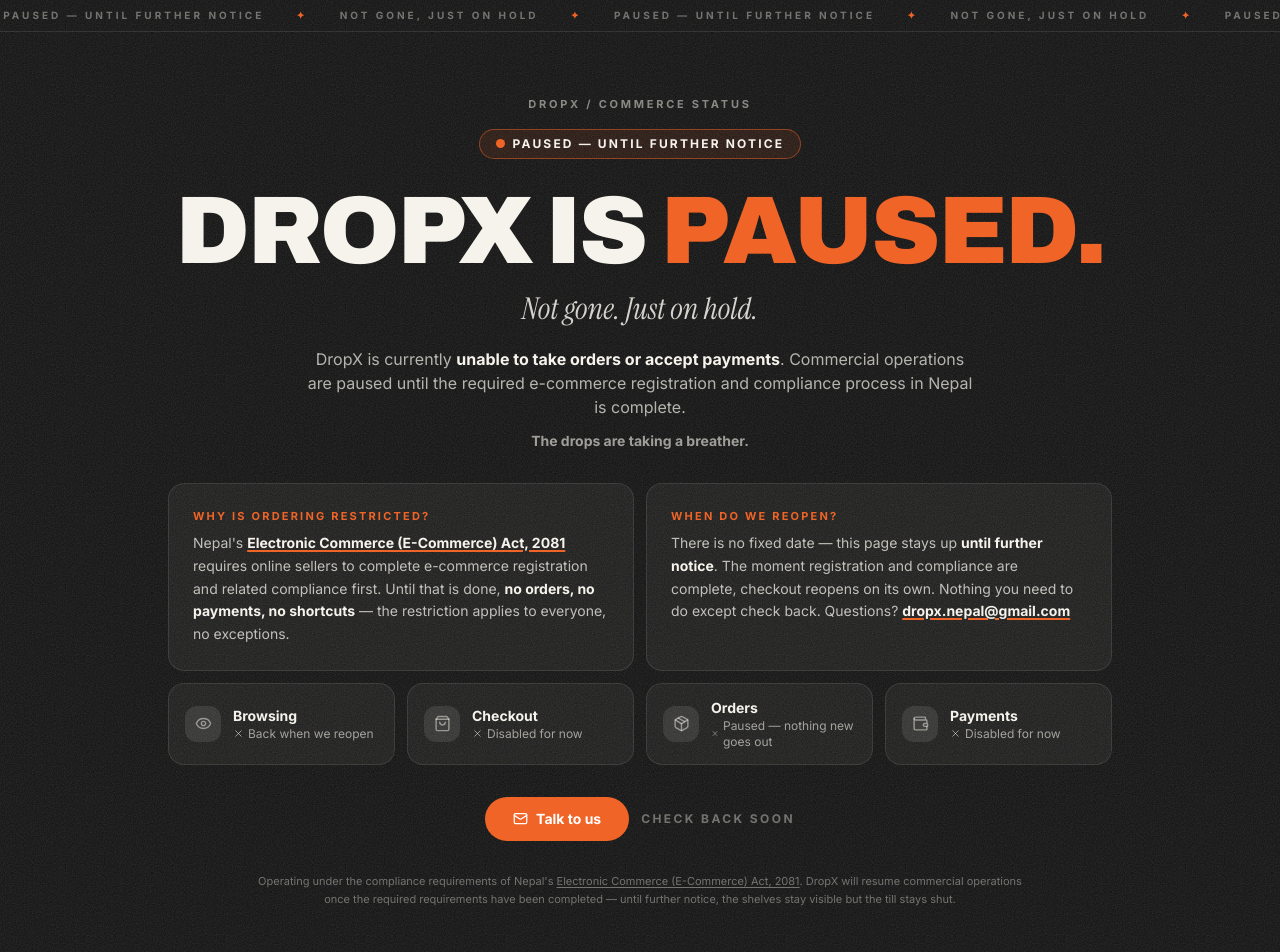
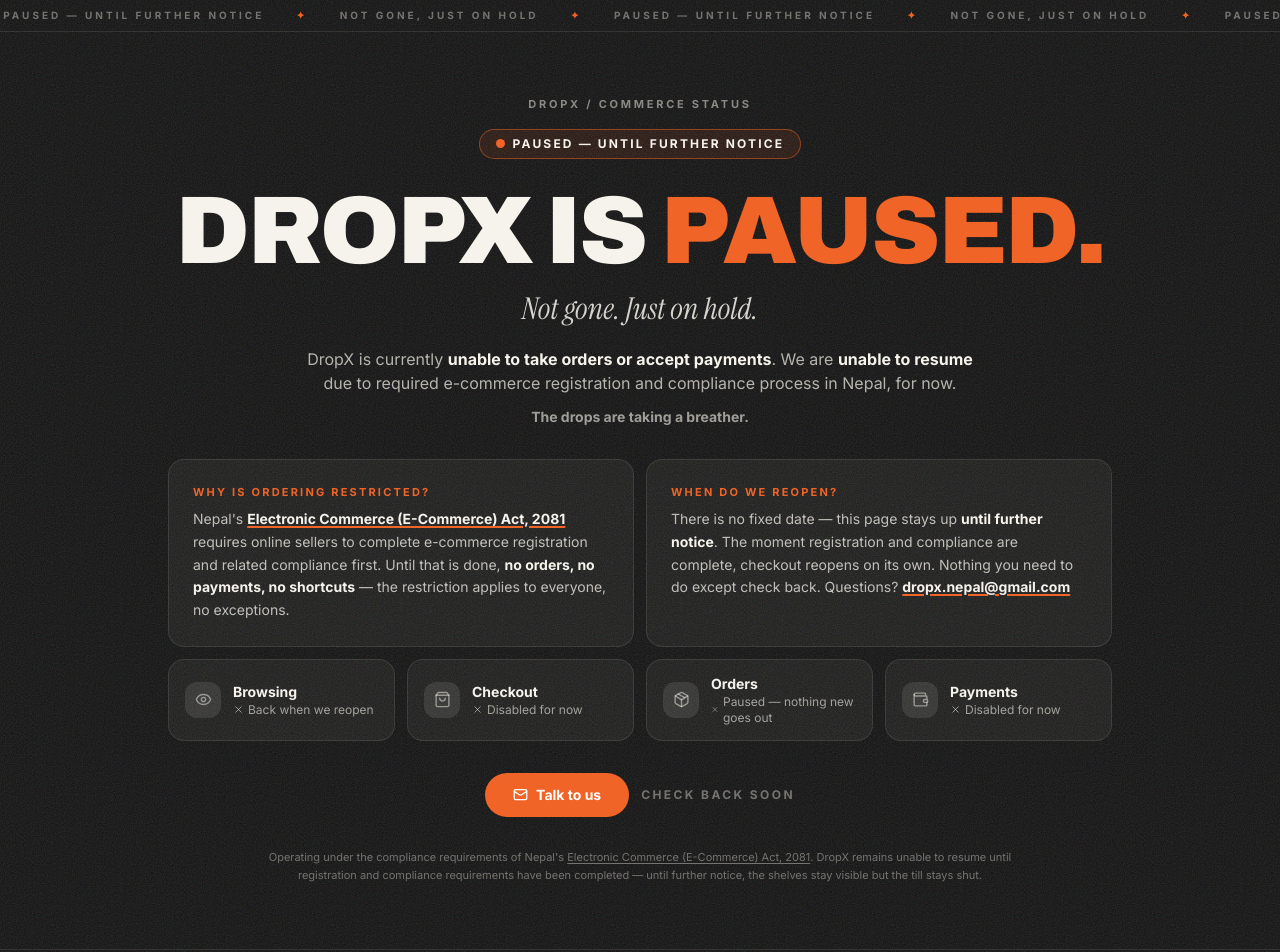
Before and after one commit to ninjacoder26/DropX, a React (Vite) app: page /pause in a window 1280 px wide. Shown: the top 952 px of the page. Built offline with nearby package versions, Linux system fonts and the light colour scheme; no server answers; the database is empty.

Commit message:
Inability framing across pause copy

```diff
--- a/src/components/PausePage.tsx
+++ b/src/components/PausePage.tsx
@@ -52,8 +52,8 @@
         </p>
         <p className="reveal reveal-2 mx-auto mt-5 max-w-2xl text-center text-[15px] leading-relaxed text-paper/70 sm:text-base">
           DropX is currently <strong className="text-paper">unable to take orders or accept
-          payments</strong>. Commercial operations are paused until the required e-commerce
-          registration and compliance process in Nepal is complete.
+          payments</strong>. We are <strong className="text-paper">unable to resume</strong> due to
+          required e-commerce registration and compliance process in Nepal, for now.
         </p>
         <p className="reveal reveal-2 mt-3 text-center text-sm font-bold text-paper/60">
           The drops are taking a breather.
@@ -141,7 +141,7 @@
           >
             Electronic Commerce (E-Commerce) Act, 2081
           </a>
-          . DropX will resume commercial operations once the required requirements have been
+          . DropX remains unable to resume until registration and compliance requirements have been
           completed — until further notice, the shelves stay visible but the till stays shut.
         </p>
       </div>
--- a/src/pages/CheckoutPage.tsx
+++ b/src/pages/CheckoutPage.tsx
@@ -176,7 +176,7 @@
   async function placeOrder() {
     setError(null);
     if (paused) {
-      setError('DropX is paused — ordering resumes once registration is complete.');
+      setError('DropX is paused — we are unable to resume for now.');
       return;
     }
     if (!agreed) {
@@ -312,8 +312,7 @@
         </p>
         <h1 className="mt-4 font-display text-3xl font-black">Checkout is taking a breather</h1>
         <p className="mx-auto mt-2 max-w-md text-sm text-ink/60">
-          Your bag is saved exactly as it is. Ordering (and payments) resume once our e-commerce
-          registration is complete — nothing to do but wait.
+          Your bag is saved exactly as it is. We are unable to resume for now — nothing to do but wait.
         </p>
         <div className="mt-6 flex justify-center gap-3">
           <Link to="/cart"><Button variant="dark">Back to bag</Button></Link>
```
